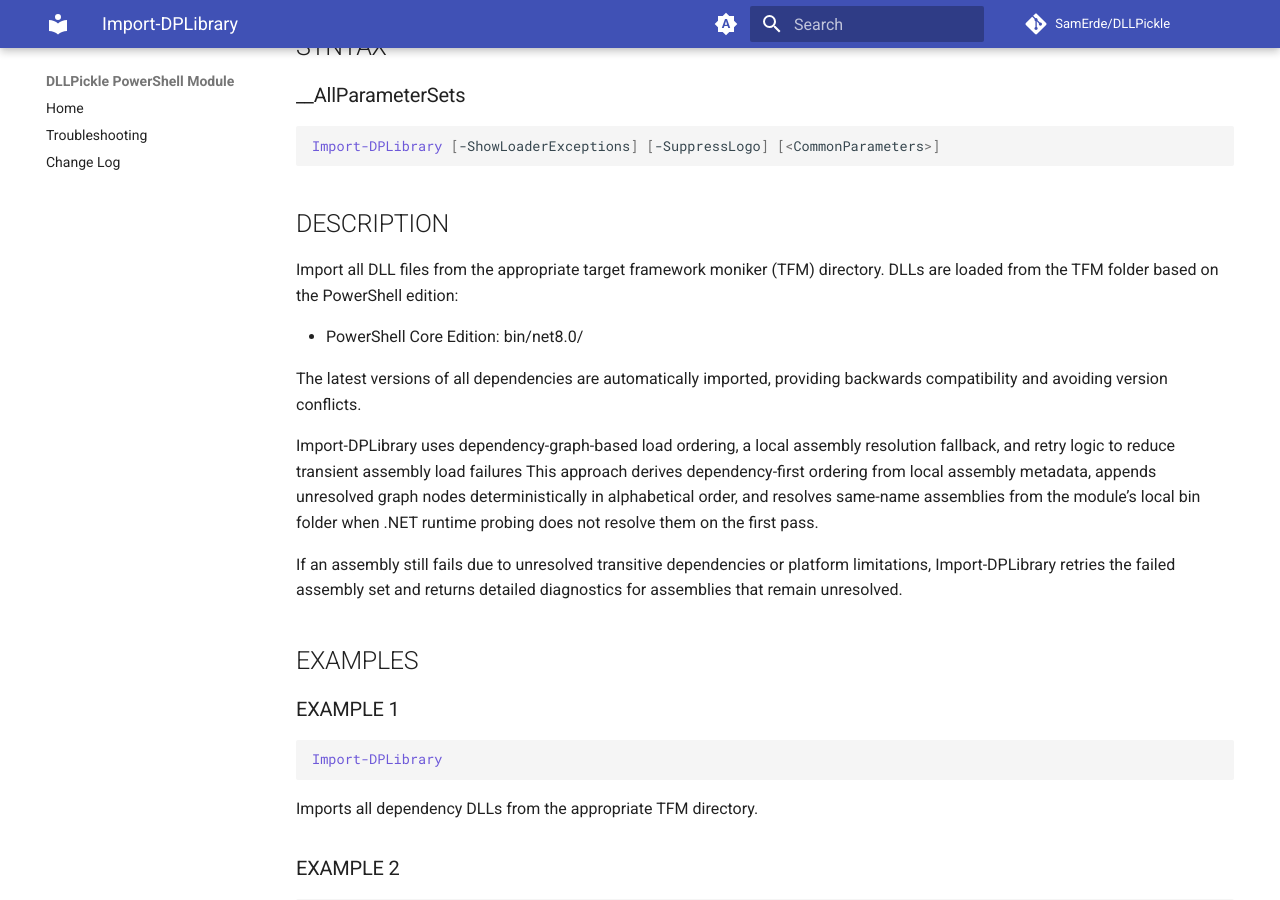
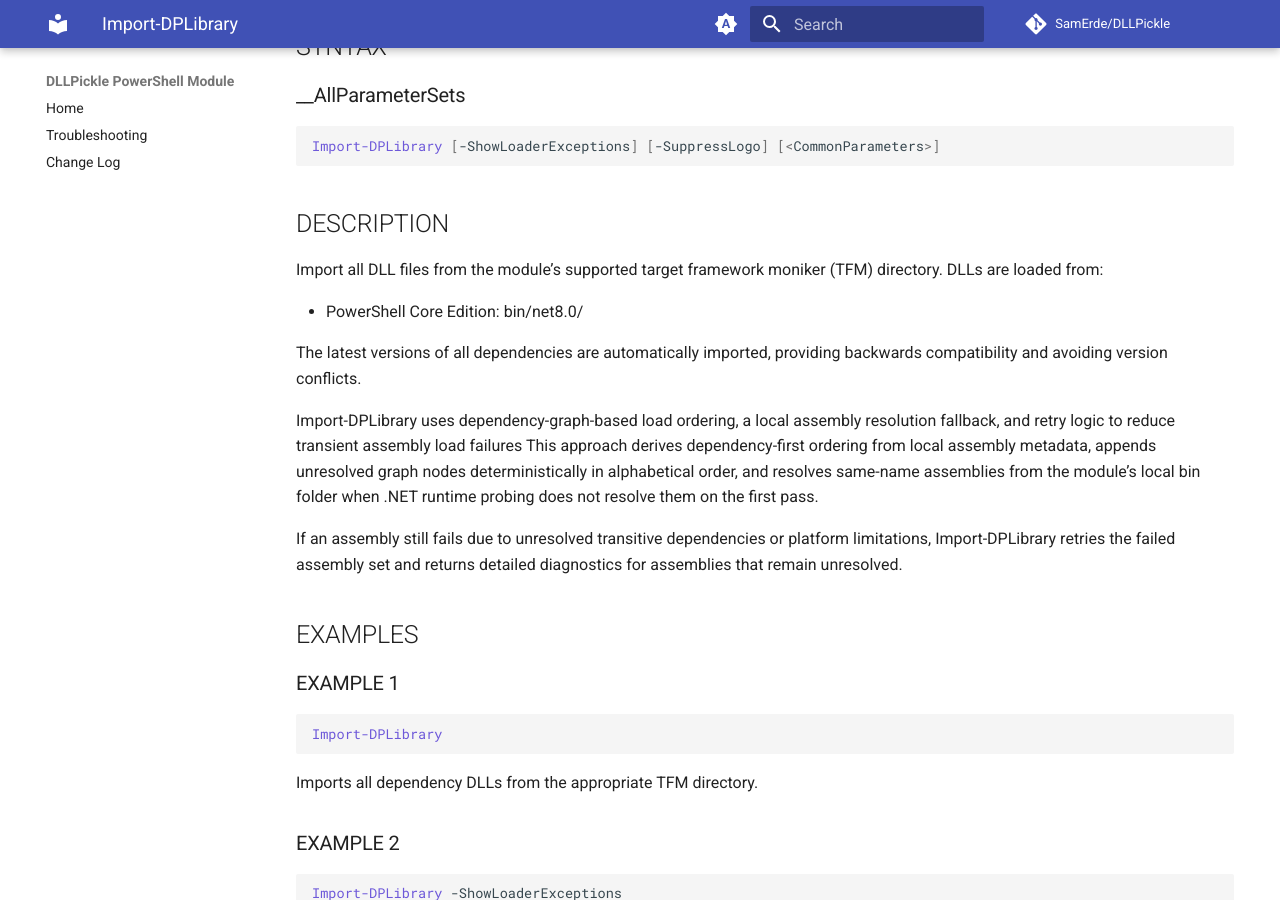
Before and after one commit to SamErde/DLLPickle, an MkDocs documentation site: the page built from docs/DLLPickle/Import-DPLibrary.md, in a window 1280 px wide and 900 px high, scrolled down 342 px. Built offline with MkDocs 1.6.1 and Material for MkDocs 9.7.7, drawn with Linux system fonts in a browser that asks for light colours; comment, search, counter and statistics services are not loaded.

Commit message:
Address Copilot PR review feedback
Align docs/messages with PowerShell 7.4+ baseline and update analyzer compatibility targets.

Co-authored-by: Copilot <223556219+Copilot@users.noreply.github.com>

```diff
--- a/docs/DLLPickle/Import-DPLibrary.md
+++ b/docs/DLLPickle/Import-DPLibrary.md
@@ -25,8 +25,8 @@ Import-DPLibrary [-ShowLoaderExceptions] [-SuppressLogo] [<CommonParameters>]
 
 ## DESCRIPTION
 
-Import all DLL files from the appropriate target framework moniker (TFM) directory.
-DLLs are loaded from the TFM folder based on the PowerShell edition:
+Import all DLL files from the module's supported target framework moniker (TFM) directory.
+DLLs are loaded from:
 
 - PowerShell Core Edition: bin/net8.0/
 
```
Also changed, not shown: docs/DLLPickle/about_DLLPickle.help.md (+1 -1 lines), docs/Deep-Dive.md (+1 -1 lines), 5 other files.
